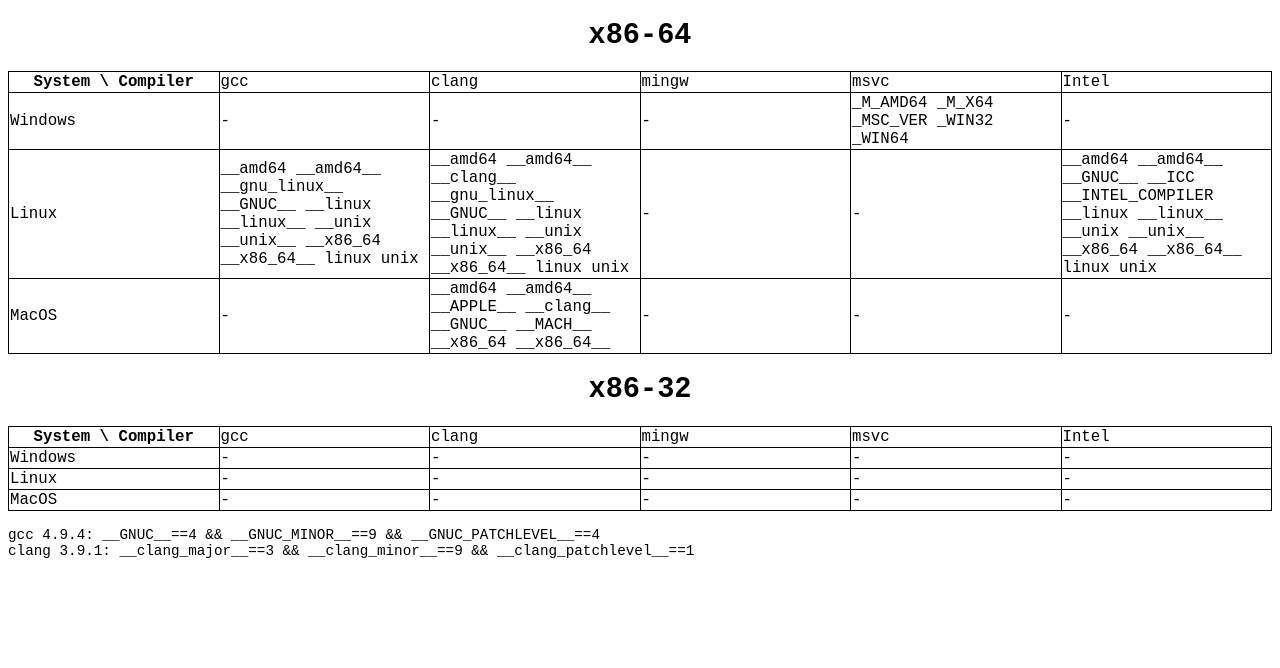
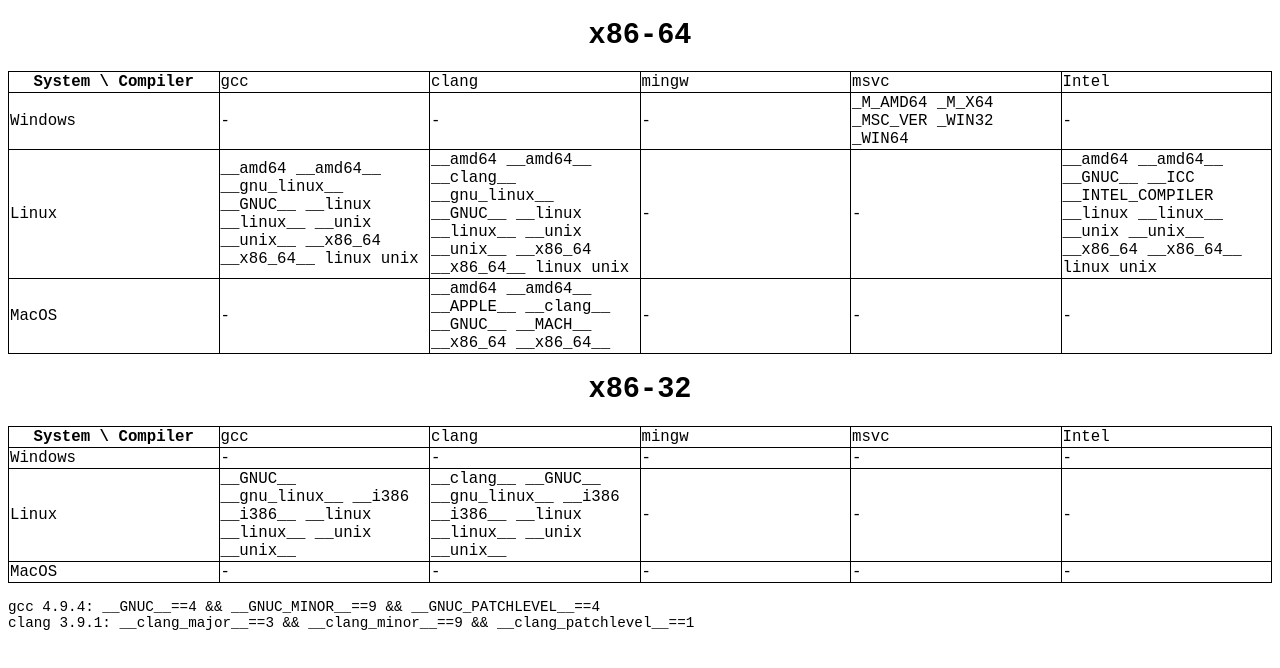
Before and after one commit to rnew/rnew.github.io, a plain HTML site: page index.html in a window 1280 px wide. Drawn offline with Linux system fonts and the light colour scheme.

Commit message:
add linux x86-32 clang & gcc

```diff
--- a/index.html
+++ b/index.html
@@ -63,8 +63,8 @@
 </tr>
 <tr>
 <td>Linux</td>
-<td>-</td><!-- gcc -->
-<td>-</td><!-- clang -->
+<td>__GNUC__ __gnu_linux__ __i386 __i386__ __linux __linux__ __unix __unix__</td><!-- gcc -->
+<td>__clang__ __GNUC__ __gnu_linux__ __i386 __i386__ __linux __linux__ __unix __unix__</td><!-- clang -->
 <td>-</td><!-- mingw -->
 <td>-</td><!-- msvc -->
 <td>-</td><!-- Intel -->
```
